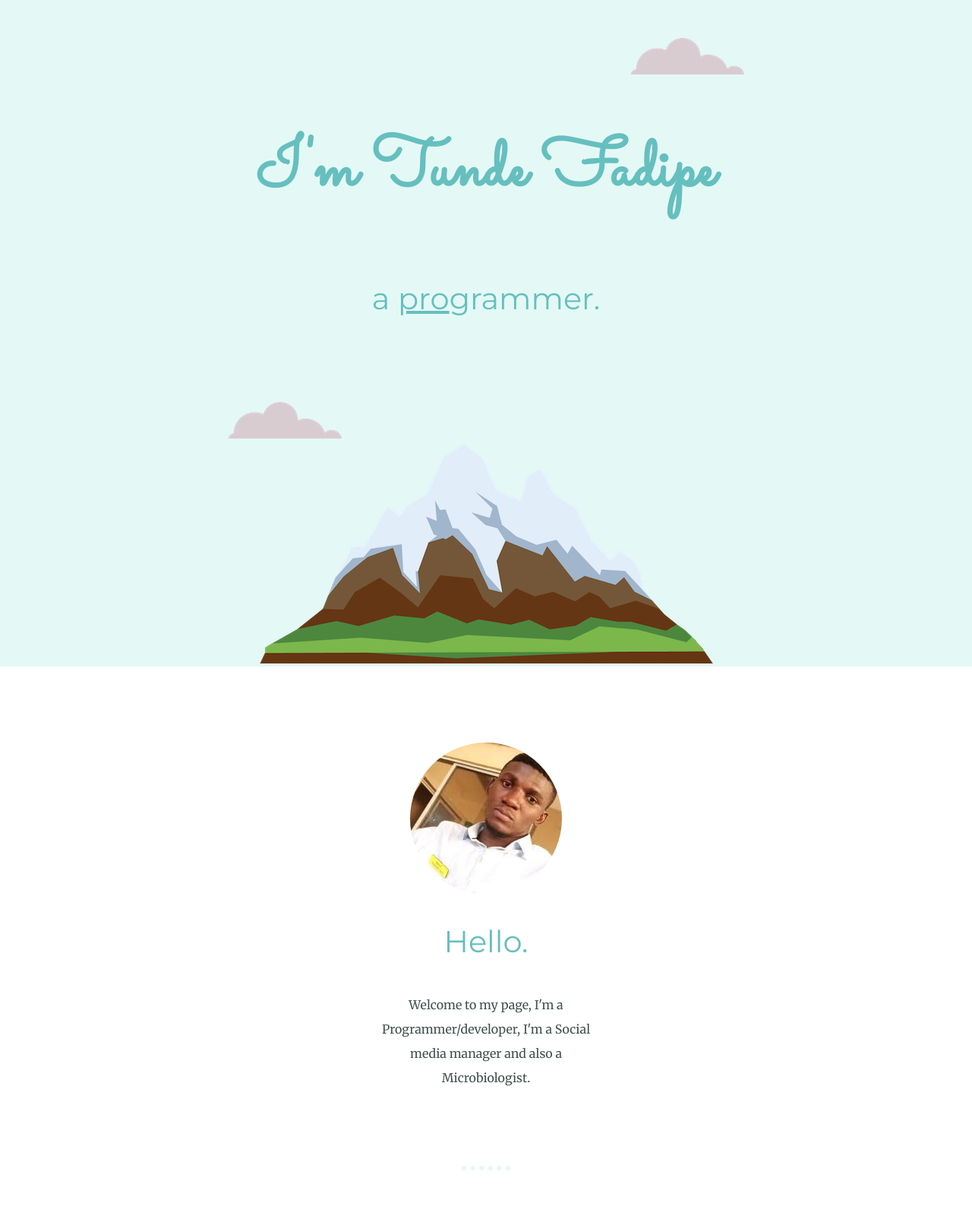
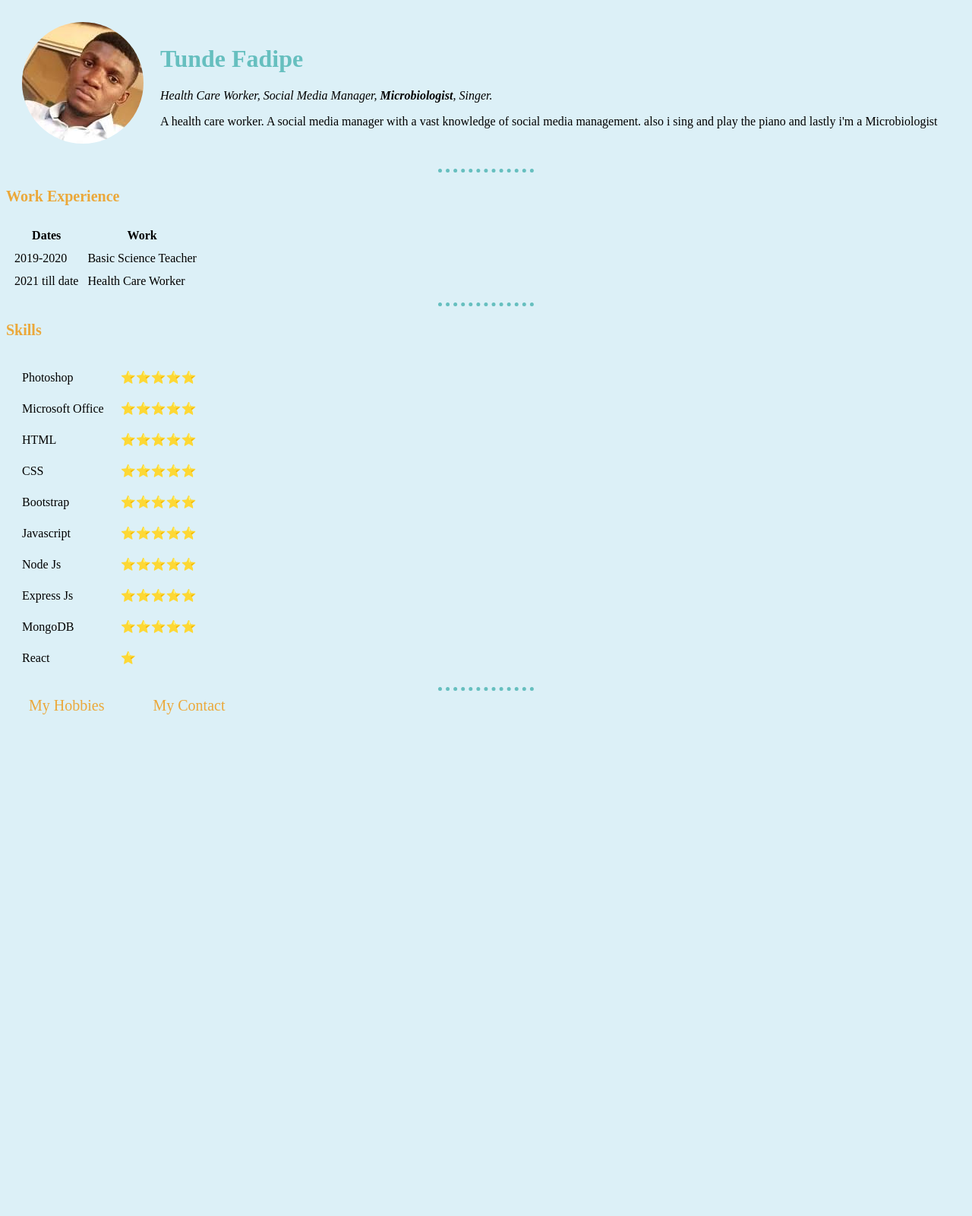
Before and after one commit to TunedayCodes/CV, a plain HTML site: page index.html in a window 1280 px wide. Shown: the top 1600 px of the page at 76% size. After the commit the page ends 959 px from the top, so only its background shows below. Drawn offline with Linux system fonts and the light colour scheme.

Commit message:
updated web files

```diff
--- a/css/styles.css
+++ b/css/styles.css
@@ -1,143 +1,41 @@
 
-body{
-  color: #40514E;
-  margin: 0;
-  text-align: center;
-  font-family: 'Merriweather', serif;
+body {background-color: #dcf0f7;}
+
+h1{
+  color: #66bfbf;
 }
 
-h1{
-  color: #66BFBF;
-  font-size: 5.625rem;
-  margin-top: 50px auto 0 auto;
-  font-family: 'Sacramento', cursive;
-}
-
-h2{
-  color: #66BFBF;
-  font-family: 'Montserrat', sans-serif;
-  font-size: 2.5rem;
-  font-weight: normal;
-  padding-bottom: 10px;
+.contact-me {
+  font-family: Helvetica, sans-serif;
+  font-size: 30px;
+  color: #EBA83A;
 }
 
 h3{
-  color: #11999E;
-  font-family: 'Montserrat', sans-serif;
+  color: #EBA83A;
+  font-size: 20px;
 }
 
-p{
-  line-height: 2;
+hr   {
+    border-style:none;
+    border-top-style: dotted;
+    border-color: #66bfbf;
+    border-width: 5px;
+    width: 10%;
+  }
+
+a {
+  text-decoration: none;
+  color: black;
 }
 
-hr{
-  border: dotted #EAF6F6 6px;
-  border-bottom: none;
-  width: 4%;
-  margin: 100px auto;
+.footer a {
+  padding: 20px 30px;
+  text-decoration: none;
+  color: #eba83a;
+  font-size: 20px;
 }
 
-.top-container{
-  background-color: #E4F9F5;
-  position:relative;
-  padding-top: 100px
+.footer :hover{
+  color:aqua;
 }
-
-.middle-container{
-  margin: 100px 0;
-}
-
-.bottom-container{
-  background-color: #66bfbf;
-  padding: 50px 0 20px
-}
-
-.skill-row{
-  width: 50%;
-  margin: 100px auto 100px auto;
-  text-align: left;
-  line-height: 2;
-}
-
-.pro{
-  text-decoration: underline;
-}
-
-.intro{
-  width: 25%;
-  margin: auto;
-}
-
-.contact-message{
-  width: 40%;
-  margin: 40px auto 60px;
-}
-
-a{
-  color: #11999e;
-  font-family: 'Montserrat', sans-serif;
-  margin: 15px 15px;
-  text-decoration: none;
-}
-
-a:hover{
-  color: #EAF6F6;
-}
-
-.bottom-cloud{
-  position: absolute;
-  left: 300px;
-  bottom: 300px;
-
-
-}
-.top-cloud{
-  position: absolute;
-  right: 300px;
-  top: 50px;
-}
-
-.competence{
-  float: left;
-  width: 25%;
-  margin-right: 30px;
-}
-
-.music{
-  float: right;
-  width: 25%;
-  margin-left: 30px;
-}
-
-.Copyright{
-  color: #EAF6F6;
-  font-size: 75%;
-  padding: 20px 0;
-}
-
-.btn {
-  background: #11CDD4;
-  background-image: -webkit-linear-gradient(top, #11CDD4, #11999e);
-  background-image: -moz-linear-gradient(top, #11CDD4, #11999e);
-  background-image: -ms-linear-gradient(top, #11CDD4, #11999e);
-  background-image: -o-linear-gradient(top, #11CDD4, #11999e);
-  background-image: linear-gradient(to bottom, #11CDD4, #11999e);
-  -webkit-border-radius: 8;
-  -moz-border-radius: 8;
-  border-radius: 8px;
-  font-family: 'Montserrat', sans-serif;
-  color: #ffffff;
-  font-size: 20px;
-  padding: 10px 20px 10px 20px;
-  text-decoration: none;
-}
-
-.btn:hover {
-  background: #30e3cb;
-  background-image: -webkit-linear-gradient(top, #30e3cb, #2bc4ad);
-  background-image: -moz-linear-gradient(top, #30e3cb, #2bc4ad);
-  background-image: -ms-linear-gradient(top, #30e3cb, #2bc4ad);
-  background-image: -o-linear-gradient(top, #30e3cb, #2bc4ad);
-  background-image: linear-gradient(to bottom, #30e3cb, #2bc4ad);
-  text-decoration: none;
-}
--- a/index.html
+++ b/index.html
@@ -1,56 +1,97 @@
 <!DOCTYPE html>
-<html lang="en" dir="ltr">
+<html>
   <head>
     <meta charset="utf-8">
-    <title>Tunde Fadipe</title>
+    <title>Get to know me</title>
     <link rel="stylesheet" href="css/styles.css">
-    <link rel="icon" href="favicon.ico">
-    <link href="https://fonts.googleapis.com/css?family=Merriweather|Montserrat|Sacramento" rel="stylesheet">
   </head>
+
   <body>
-<div class="top-container">
-  <img class="top-cloud"src="images/cloud.png" alt="cloud-img">
-  <h1>I'm Tunde Fadipe</h1>
-<h2><p>a <span class="pro">pro</span>grammer.</p></h2>
-  <img class="bottom-cloud"src="images/cloud.png" alt="cloud-img">
-  <img src="images/mountain.png" alt="mountain-img">
-</div>
-<div class="middle-container">
-  <div class="profile">
-    <img class="picture"src="images/my picture.png" alt="picture">
-    <h2>Hello.</h2>
-    <p class="intro">Welcome to my page, I'm a Programmer/developer, I'm a Social media manager and also a Microbiologist.</p>
-  </div>
-  <hr>
-  <div class="skills">
-    <h2>My Skills.</h2>
-    <div class="skill-row">
-      <img class="competence"src="images/competence.png" alt="competence">
-      <h3>What i know how to do best</h3>
-      <p>Web development, Social media management, Graphics designing,Good communication, team player.</p>
+    <table cellspacing="20">
+      <tr>
+        <td><img src="images/picture.png"alt="Tunde Profile picture"></td>
+        <td><h1>Tunde Fadipe</h1>
+          <p><em>Health Care Worker, <a href="https://instagram.com/its_tuneday">Social Media Manager</a>, <strong>Microbiologist</strong>, Singer.</em></p>
+          <p>A health care worker. A social media manager with a vast knowledge of social media management.
+            also i sing and play the piano and lastly i'm a Microbiologist</p></td>
+      </tr>
+    </table>
+    <hr>
+      <h3>Work Experience</h3>
+      <table cellspacing="10">
+        <thead>
+          <tr>
+            <th>Dates</th>
+            <th>Work</th>
+          </tr>
+        </thead>
+        <tbody>
+          <tr>
+            <td>2019-2020</td>
+            <td>Basic Science Teacher</td>
+          </tr>
+          <tr>
+            <td>2021 till date</td>
+            <td><a href="https://www.gracefulheritage.com/">Health Care Worker</a></td>
+          </tr>
+        </tbody>
+        <tfoot>
+
+        </tfoot>
+      </table>
+    <hr>
+    <h3>Skills</h3>
+    <table cellspacing="20">
+      <thead>
+        <tr>
+          <td>Photoshop</td>
+          <td>⭐⭐⭐⭐⭐</td>
+          </tr>
+          <tr>
+            <td>Microsoft Office</td>
+            <td>⭐⭐⭐⭐⭐</td>
+          </tr>
+          <tr>
+            <td>HTML</td>
+            <td>⭐⭐⭐⭐⭐</td>
+          </tr>
+          <tr>
+            <td>CSS</td>
+            <td>⭐⭐⭐⭐⭐</td>
+          </tr>
+          <tr>
+            <td>Bootstrap</td>
+            <td>⭐⭐⭐⭐⭐</td>
+          </tr>
+          <tr>
+            <td>Javascript</td>
+            <td>⭐⭐⭐⭐⭐</td>
+          </tr>
+          <tr>
+            <td>Node Js</td>
+            <td>⭐⭐⭐⭐⭐</td>
+          </tr>
+          <tr>
+            <td>Express Js</td>
+            <td>⭐⭐⭐⭐⭐</td>
+          </tr>
+          <tr>
+            <td>MongoDB</td>
+            <td>⭐⭐⭐⭐⭐</td>
+          </tr>
+          <tr>
+            <td>React</td>
+            <td>⭐</td>
+          </tr>
+      </thead>
+    </table>
+    </table>
+
+    <hr>
+    <div class="footer">
+      <a href="hobbies.html">My Hobbies</a>
+          <a href="contact.html">My Contact</a>
     </div>
-    <div class="skill-row">
-      <img class="music"src="images/music.png" alt="music">
-      <h3>Music Guru</h3>
-      <p>Singing and Piano playing.</p>
-    </div>
-  </div>
-  <hr>
-  <div class="contact-me">
-    <h2>Get In Touch</h2>
-    <h3>Contact me now.</h3>
-    <p class="contact-message">You love to know more about me and what i do? Just reach me on the info below.</p>
-    <a class="btn" href="mailto:fadipetunde5@gmail.com">CONTACT ME</a>
-  </div>
-</div>
 
-
-<div class="bottom-container">
-  <a class="footer-link" href="https://www.linkedin.com/tunde-fadipe-b1b198136">LinkedIn</a>
-  <a class="footer-link" href="https://instagram.com/its_tuneday">Instagram</a>
-  <a class="footer-link" href="https://www.gracefulheritage.com/">Website</a>
-  <p class="Copyright">© 2021 Tunde Fadipe.</p>
-</div>
-
-  </body>
-</html>
+      </body>
+    </html>
```
Also changed, not shown: contact.html (+4 -4 lines), hobbies.html (+4 -1 lines).
